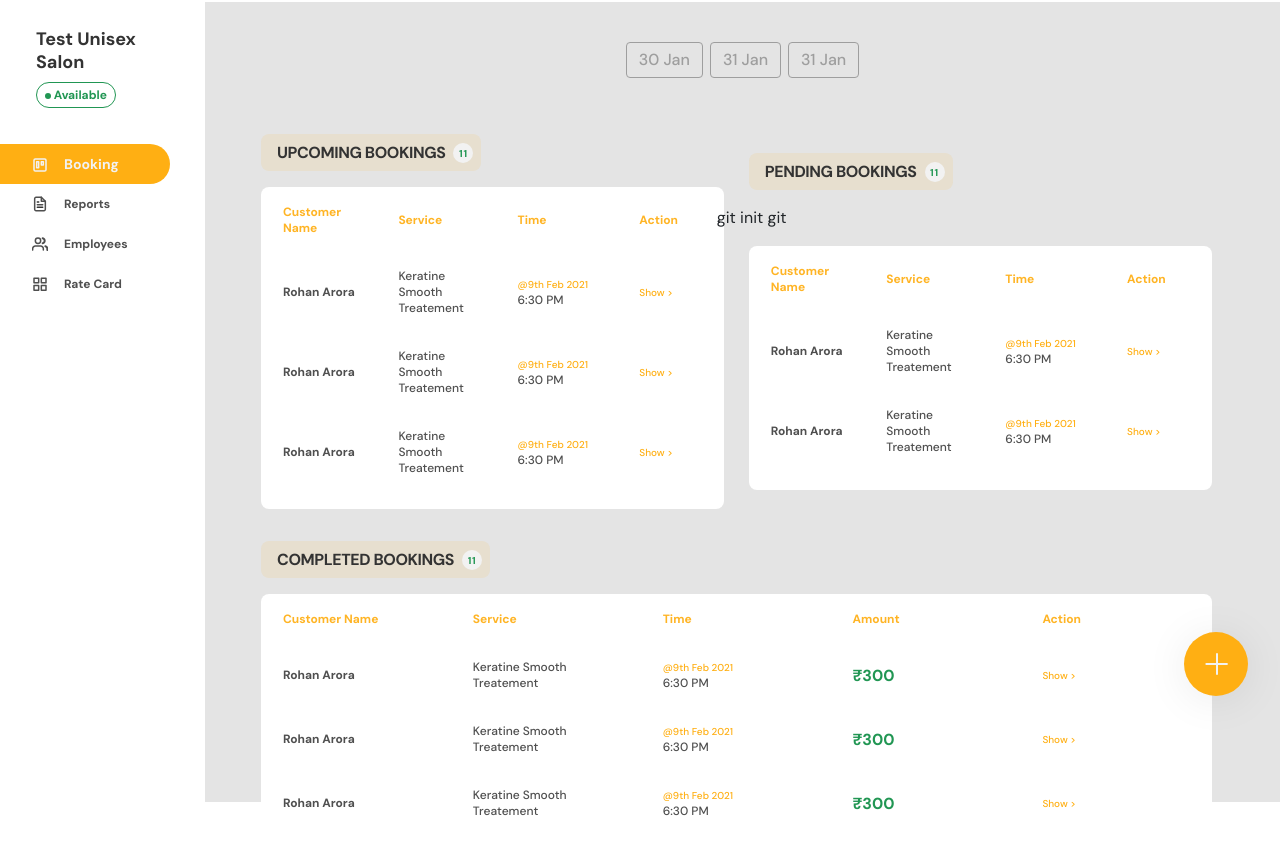
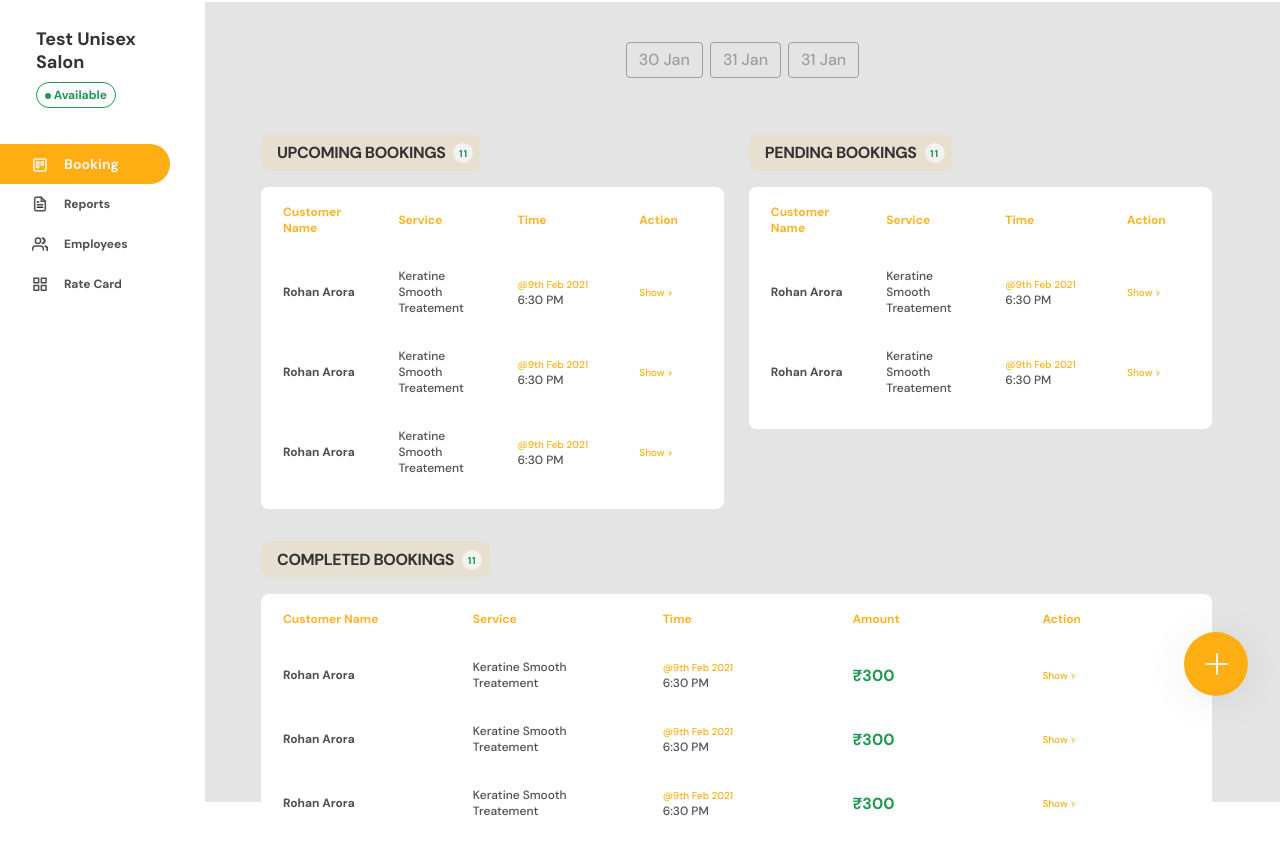
Before and after one commit to Saurav1905/Zyba-Temp, a plain HTML site: page index.html in a window 1280 px wide. Shown: the part 72-924 px from the top of the page. Drawn offline with nearby package versions, Linux system fonts and the light colour scheme.

Commit message:
fixed table spacing on dashboard

```diff
--- a/dashboard.css
+++ b/dashboard.css
@@ -156,7 +156,7 @@ main {
 .spaced-row {
   display: flex;
   justify-content: space-between;
-  align-items: center;
+  align-items: flex-start;
 }
 
 .booking-heading {
--- a/index.html
+++ b/index.html
@@ -322,7 +322,23 @@
                         </button>
                       </td>
                     </tr>
-                    <tr>git init git</tr>
+                    <!-- <tr>
+                      <td style="font-weight: 700">Rohan Arora</td>
+                      <td>Keratine Smooth Treatement</td>
+                      <td>
+                        <span class="date-text">@9th Feb 2021</span><br />6:30
+                        PM
+                      </td>
+                      <td>
+                        <button
+                          onclick="showBookingModal()"
+                          type="button"
+                          class="btn btn-light"
+                        >
+                          Show >
+                        </button>
+                      </td>
+                    </tr> -->
                   </tbody>
                 </table>
               </div>
```
